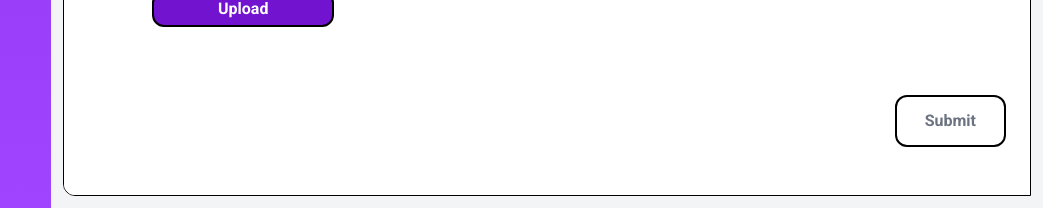
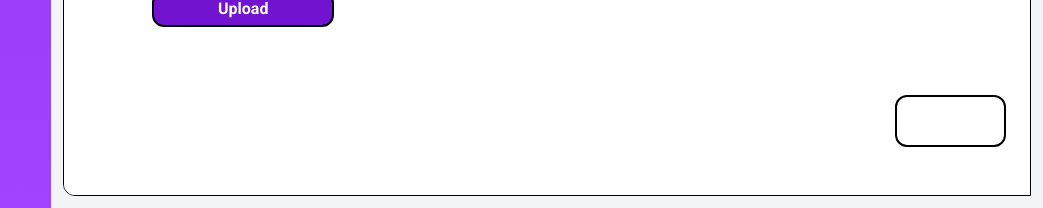
Before and after one commit to aeonjade/sdg3, a PHP site: page /applicant-documents.php in a window 1280 px wide. Shown: the part 1602-1810 px from the top of the page, without its empty margins (237-1280 px from the left). Run offline with PHP 8.4, Linux system fonts and the light colour scheme; data that the repository does not hold is empty; some libraries are stand-ins or nearby versions.

Commit message:
Update applicant-documents.php

```diff
--- a/applicant-documents.php
+++ b/applicant-documents.php
@@ -76,7 +76,7 @@ $applicantType = isset($_SESSION['applicantType']) ? $_SESSION['applicantType']
           <!-- .submit-wrapper-->
           <div class="submit-wrapper flex justify-end">
             <!-- .submit-btn-->
-            <button type="button" class="submit-btn text-[white] cursor-not-allowed text-gray-500 border-2 border-[solid] border-[black] rounded-xl text-base font-bold px-7 py-3 mx-0 my-8 [transition:0.3s]" disabled>Submit</>
+            <button type="button" class="submit-btn text-[white] cursor-not-allowed border-2 border-[solid] border-[black] rounded-xl text-base font-bold px-7 py-3 mx-0 my-8 [transition:0.3s]" disabled>Submit</>
           </div>
 
         </form>
```
